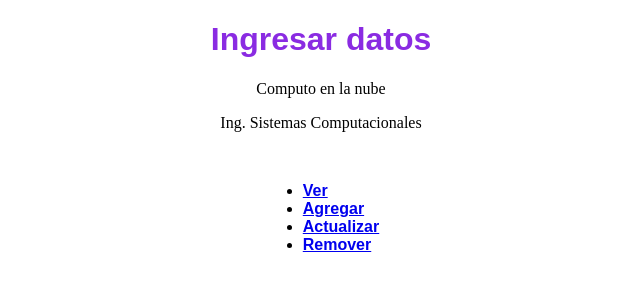
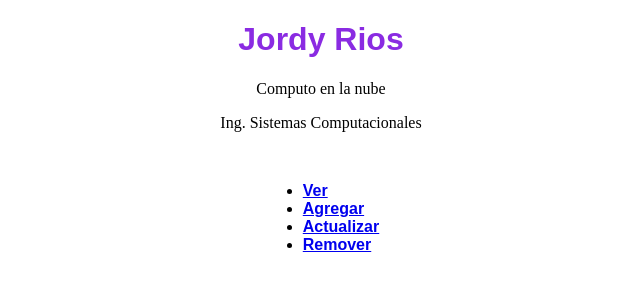
Before and after one commit to JordyRios/cloudproyet, a PHP site: page /index.php in a window 1280 px wide. Shown: the top 300 px of the page, without its empty margins (319-959 px from the left). Run offline with PHP 8.4, Linux system fonts and the light colour scheme.

Commit message:
Update header.php

```diff
--- a/templates/header.php
+++ b/templates/header.php
@@ -5,17 +5,13 @@
 	<meta charset="utf-8">
 	<meta http-equiv="x-ua-compatible" content="ie=edge">
 	<meta name="viewport" content="width=device-width, initial-scale=1">
-	<title>Varias cosas</title>
+	<title>Productos varios</title>
 	<link rel="stylesheet" href="css/style.css">
 </head>
-
 <body>
 	<div class="center-align">
-		<h1>Ingresar datos</h1>
+		<h1>Jordy Rios</h1>
 		<p>Computo en la nube</p>
 		<p>Ing. Sistemas Computacionales</p>
 		<br>
 	</div>
-</body>
-
-</html>
```
